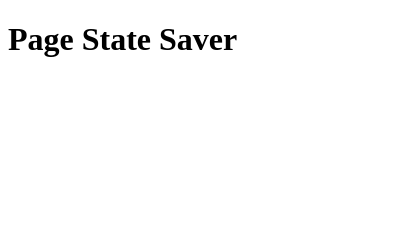
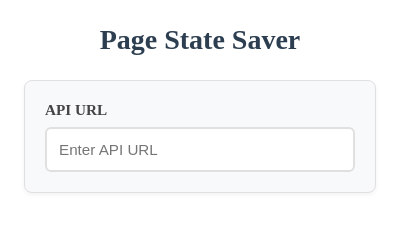
Before and after one commit to g-du-1/web-state, a browser extension: page browser-extension/chrome/popup.html in a window 400 px wide. Drawn offline with Linux system fonts and the light colour scheme.

Commit message:
Add popup styling and elems

```diff
--- a/browser-extension/chrome/popup.css
+++ b/browser-extension/chrome/popup.css
@@ -0,0 +1,40 @@
+.page-title {
+    text-align: center;
+    margin: 1.5rem auto;
+    color: #2c3e50;
+    font-size: 1.75rem;
+    font-weight: 600;
+}
+
+.api-config {
+    padding: 1.25rem;
+    margin: 1rem;
+    border: 1px solid #e0e0e0;
+    border-radius: 8px;
+    background-color: #f8f9fa;
+    box-shadow: 0 2px 4px rgba(0, 0, 0, 0.05);
+}
+
+.api-config__label {
+    display: block;
+    margin-bottom: 0.5rem;
+    font-weight: 600;
+    color: #444;
+    font-size: 0.95rem;
+}
+
+.api-config__input {
+    width: 100%;
+    padding: 0.75rem;
+    border: 2px solid #e0e0e0;
+    border-radius: 6px;
+    font-size: 0.95rem;
+    box-sizing: border-box;
+    transition: border-color 0.2s ease;
+}
+
+.api-config__input:focus {
+    outline: none;
+    border-color: #3498db;
+    box-shadow: 0 0 0 3px rgba(52, 152, 219, 0.1);
+}
--- a/browser-extension/chrome/popup.html
+++ b/browser-extension/chrome/popup.html
@@ -8,7 +8,13 @@
     <title>Page State Saver</title>
 </head>
 <body>
-    <h1>Page State Saver</h1>
+    <h1 class="page-title">Page State Saver</h1>
+
+    <div class="api-config">
+        <label class="api-config__label" for="api-url">API URL</label>
+        <input class="api-config__input" type="text" id="api-url" name="api-url" placeholder="Enter API URL">
+    </div>
+
     <script src="./popup.js" type="module"></script>
 </body>
 </html>
```
